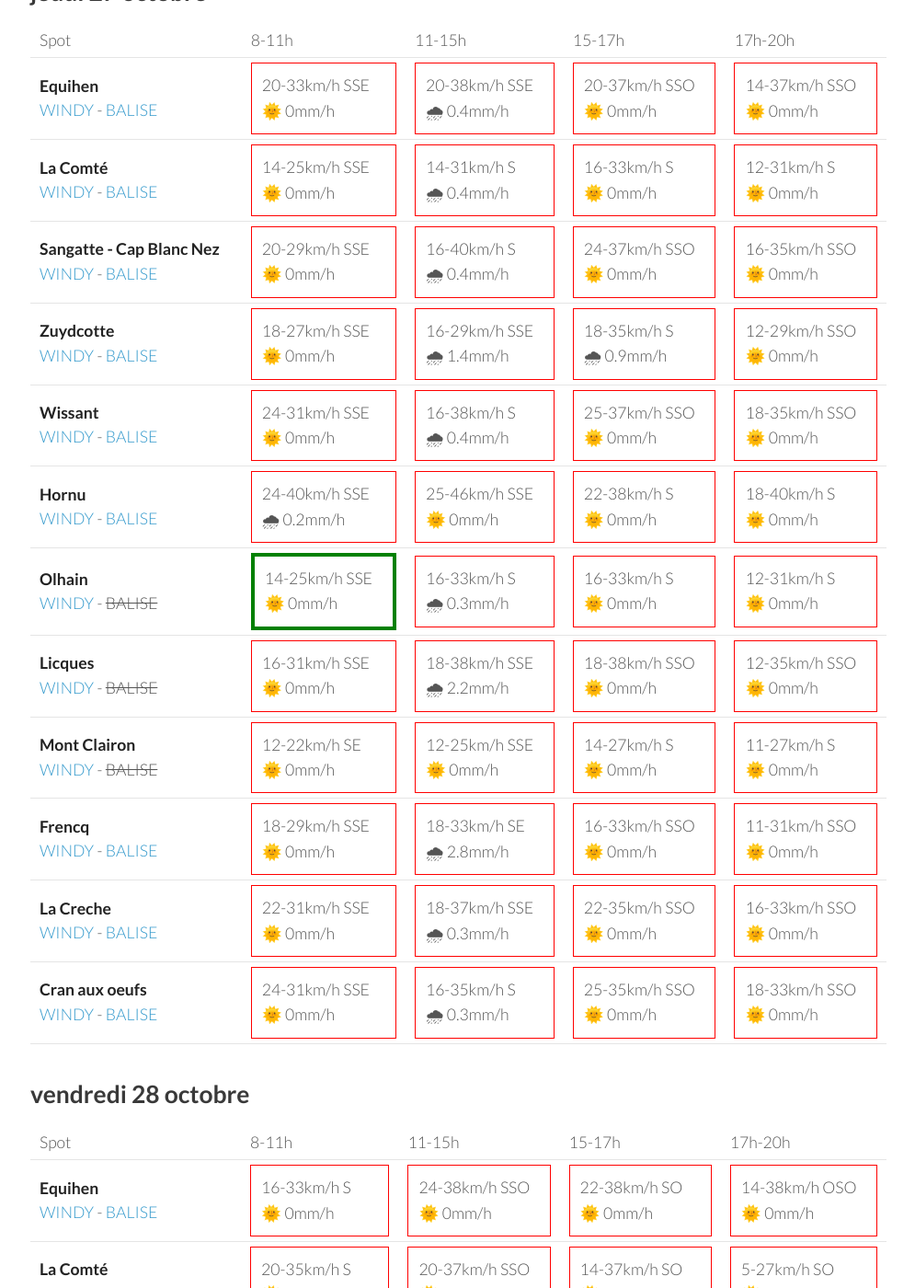
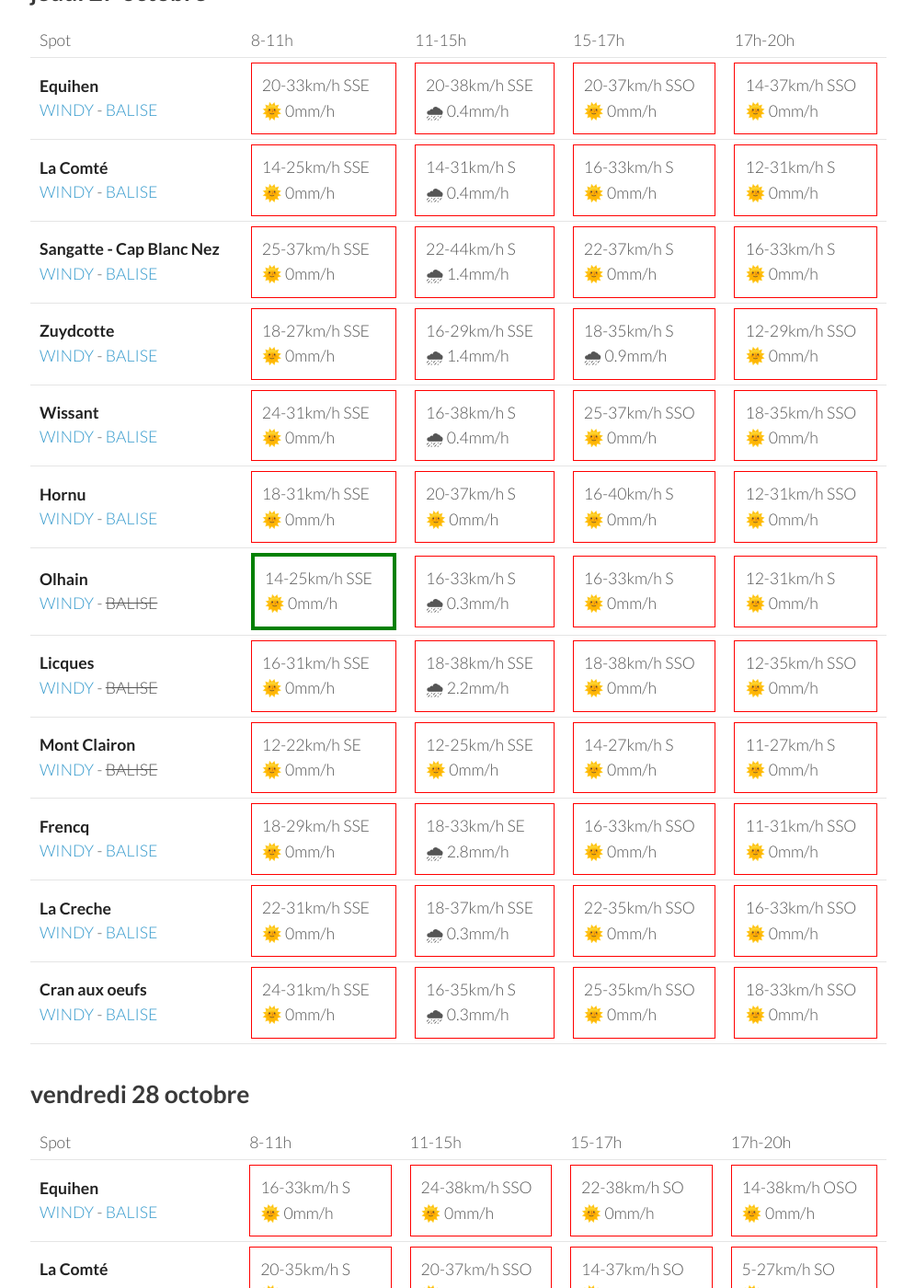
Before and after one commit to parapente-dans-le-nord/parapente-dans-le-nord.github.io, a Jekyll site: the page built from all.markdown, in a window 1280 px wide and 1400 px high, scrolled down 3885 px. Shown: the whole window at 92% size, without its empty margins (25-1020 px from the left). Built offline with Jekyll 4.4.1, drawn with Linux system fonts in a browser that asks for light colours; some of the changed text lies outside the part shown.

Commit message:
update index.markdown

```diff
--- a/all.markdown
+++ b/all.markdown
@@ -318,9 +318,9 @@ page mise à jour le lundi 24 octobre 09:52
         <td><strong>Sangatte - Cap Blanc Nez</strong>  <br><a href="https://windy.com/50.945/1.742?50.548,1.741,8,m:e33agd3">WINDY</a> - <span class=""><a href="https://balisemeteo.com/balise_histo.php?idBalise=159">BALISE</a> </span> </td>
 
             <td><div class="not-flyable"><p>27-38km/h SSO</p><p>🌞 0mm/h</p></div></td>
-            <td><div class="not-flyable"><p>27-42km/h SSO</p><p>🌞 0mm/h</p></div></td>
-            <td><div class="not-flyable"><p>31-46km/h SSO</p><p>🌞 0mm/h</p></div></td>
-            <td><div class="not-flyable"><p>27-44km/h SO</p><p>🌞 0mm/h</p></div></td>
+            <td><div class="not-flyable"><p>27-42km/h SO</p><p>🌞 0mm/h</p></div></td>
+            <td><div class="not-flyable"><p>31-48km/h SO</p><p>🌞 0mm/h</p></div></td>
+            <td><div class="not-flyable"><p>25-46km/h SSO</p><p>🌞 0mm/h</p></div></td>
 
 
     </tr>
@@ -348,9 +348,9 @@ page mise à jour le lundi 24 octobre 09:52
         <td><strong>Hornu</strong>  <br><a href="https://windy.com/50.424/3.819?50.024,3.818,8,m:e3daghw">WINDY</a> - <span class=""><a href="https://balisemeteo.com/balise_histo.php?idBalise=5040">BALISE</a> </span> </td>
 
             <td><div class="not-flyable"><p>18-35km/h SSO</p><p>🌞 0mm/h</p></div></td>
-            <td><div class="not-flyable"><p>22-38km/h SO</p><p>🌞 0mm/h</p></div></td>
-            <td><div class="not-flyable"><p>18-42km/h SO</p><p>🌞 0mm/h</p></div></td>
-            <td><div class="not-flyable"><p>12-35km/h SSO</p><p>🌞 0mm/h</p></div></td>
+            <td><div class="not-flyable"><p>18-40km/h SO</p><p>🌞 0mm/h</p></div></td>
+            <td><div class="not-flyable"><p>18-38km/h SSO</p><p>🌞 0mm/h</p></div></td>
+            <td><div class="not-flyable"><p>16-35km/h SSO</p><p>🌞 0mm/h</p></div></td>
 
 
     </tr>
@@ -453,10 +453,10 @@ page mise à jour le lundi 24 octobre 09:52
 <tr>
         <td><strong>Sangatte - Cap Blanc Nez</strong>  <br><a href="https://windy.com/50.945/1.742?50.548,1.741,8,m:e33agd3">WINDY</a> - <span class=""><a href="https://balisemeteo.com/balise_histo.php?idBalise=159">BALISE</a> </span> </td>
 
-            <td><div class="not-flyable"><p>20-29km/h SSE</p><p>🌞 0mm/h</p></div></td>
-            <td><div class="not-flyable"><p>16-40km/h S</p><p>🌧 0.4mm/h</p></div></td>
-            <td><div class="not-flyable"><p>24-37km/h SSO</p><p>🌞 0mm/h</p></div></td>
-            <td><div class="not-flyable"><p>16-35km/h SSO</p><p>🌞 0mm/h</p></div></td>
+            <td><div class="not-flyable"><p>25-37km/h SSE</p><p>🌞 0mm/h</p></div></td>
+            <td><div class="not-flyable"><p>22-44km/h S</p><p>🌧 1.4mm/h</p></div></td>
+            <td><div class="not-flyable"><p>22-37km/h S</p><p>🌞 0mm/h</p></div></td>
+            <td><div class="not-flyable"><p>16-33km/h S</p><p>🌞 0mm/h</p></div></td>
 
 
     </tr>
@@ -483,10 +483,10 @@ page mise à jour le lundi 24 octobre 09:52
 <tr>
         <td><strong>Hornu</strong>  <br><a href="https://windy.com/50.424/3.819?50.024,3.818,8,m:e3daghw">WINDY</a> - <span class=""><a href="https://balisemeteo.com/balise_histo.php?idBalise=5040">BALISE</a> </span> </td>
 
-            <td><div class="not-flyable"><p>24-40km/h SSE</p><p>🌧 0.2mm/h</p></div></td>
-            <td><div class="not-flyable"><p>25-46km/h SSE</p><p>🌞 0mm/h</p></div></td>
-            <td><div class="not-flyable"><p>22-38km/h S</p><p>🌞 0mm/h</p></div></td>
-            <td><div class="not-flyable"><p>18-40km/h S</p><p>🌞 0mm/h</p></div></td>
+            <td><div class="not-flyable"><p>18-31km/h SSE</p><p>🌞 0mm/h</p></div></td>
+            <td><div class="not-flyable"><p>20-37km/h S</p><p>🌞 0mm/h</p></div></td>
+            <td><div class="not-flyable"><p>16-40km/h S</p><p>🌞 0mm/h</p></div></td>
+            <td><div class="not-flyable"><p>12-31km/h SSO</p><p>🌞 0mm/h</p></div></td>
 
 
     </tr>
@@ -589,10 +589,10 @@ page mise à jour le lundi 24 octobre 09:52
 <tr>
         <td><strong>Sangatte - Cap Blanc Nez</strong>  <br><a href="https://windy.com/50.945/1.742?50.548,1.741,8,m:e33agd3">WINDY</a> - <span class=""><a href="https://balisemeteo.com/balise_histo.php?idBalise=159">BALISE</a> </span> </td>
 
-            <td><div class="not-flyable"><p>22-37km/h S</p><p>🌞 0mm/h</p></div></td>
-            <td><div class="not-flyable"><p>27-38km/h SSO</p><p>🌞 0mm/h</p></div></td>
-            <td><div class="not-flyable"><p>24-38km/h SO</p><p>🌞 0mm/h</p></div></td>
-            <td><div class="not-flyable"><p>20-37km/h SO</p><p>🌞 0mm/h</p></div></td>
+            <td><div class="not-flyable"><p>18-27km/h SSO</p><p>🌞 0mm/h</p></div></td>
+            <td><div class="not-flyable"><p>14-25km/h SSO</p><p>🌧 2.2mm/h</p></div></td>
+            <td><div class="not-flyable"><p>16-29km/h SO</p><p>🌞 0mm/h</p></div></td>
+            <td><div class="not-flyable"><p>7-25km/h SO</p><p>🌞 0mm/h</p></div></td>
 
 
     </tr>
@@ -619,10 +619,10 @@ page mise à jour le lundi 24 octobre 09:52
 <tr>
         <td><strong>Hornu</strong>  <br><a href="https://windy.com/50.424/3.819?50.024,3.818,8,m:e3daghw">WINDY</a> - <span class=""><a href="https://balisemeteo.com/balise_histo.php?idBalise=5040">BALISE</a> </span> </td>
 
-            <td><div class="not-flyable"><p>18-35km/h S</p><p>🌞 0mm/h</p></div></td>
-            <td><div class="not-flyable"><p>14-31km/h SSO</p><p>🌞 0mm/h</p></div></td>
-            <td><div class="not-flyable"><p>14-27km/h S</p><p>🌞 0mm/h</p></div></td>
-            <td><div class="not-flyable"><p>14-27km/h S</p><p>🌞 0mm/h</p></div></td>
+            <td><div class="not-flyable"><p>22-40km/h S</p><p>🌞 0mm/h</p></div></td>
+            <td><div class="not-flyable"><p>22-42km/h S</p><p>🌞 0mm/h</p></div></td>
+            <td><div class="not-flyable"><p>20-40km/h SSO</p><p>🌞 0mm/h</p></div></td>
+            <td><div class="not-flyable"><p>12-37km/h SSO</p><p>🌞 0mm/h</p></div></td>
 
 
     </tr>
--- a/index.markdown
+++ b/index.markdown
@@ -6,7 +6,7 @@ layout: my-layout
 {: .links}
 
 # Prevision Windy, modèle Arome
-page mise à jour le lundi 24 octobre 09:52
+page mise à jour le lundi 24 octobre 10:03
 
 
 
```
Also changed, not shown: other parts of all.markdown (+1 -1 lines).
